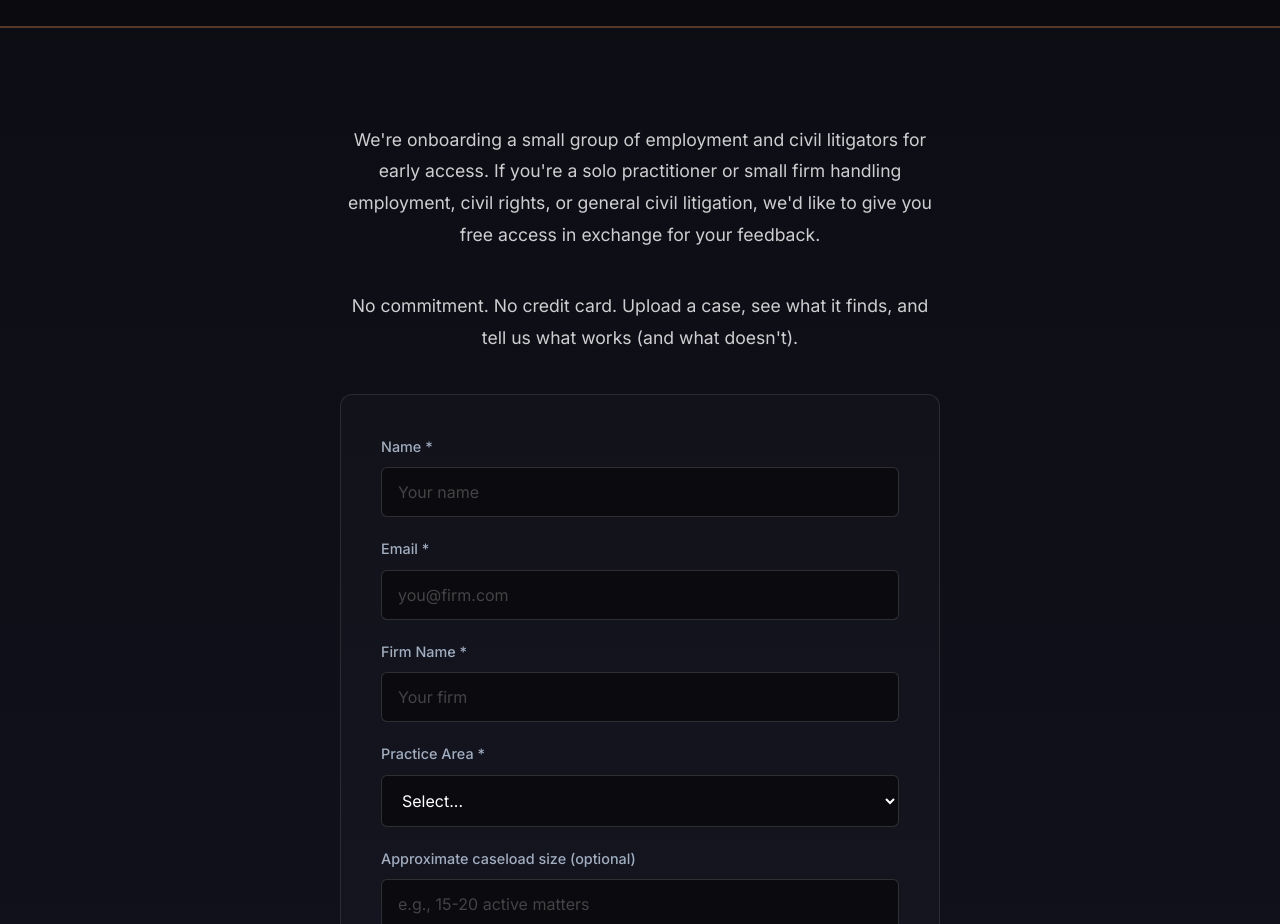
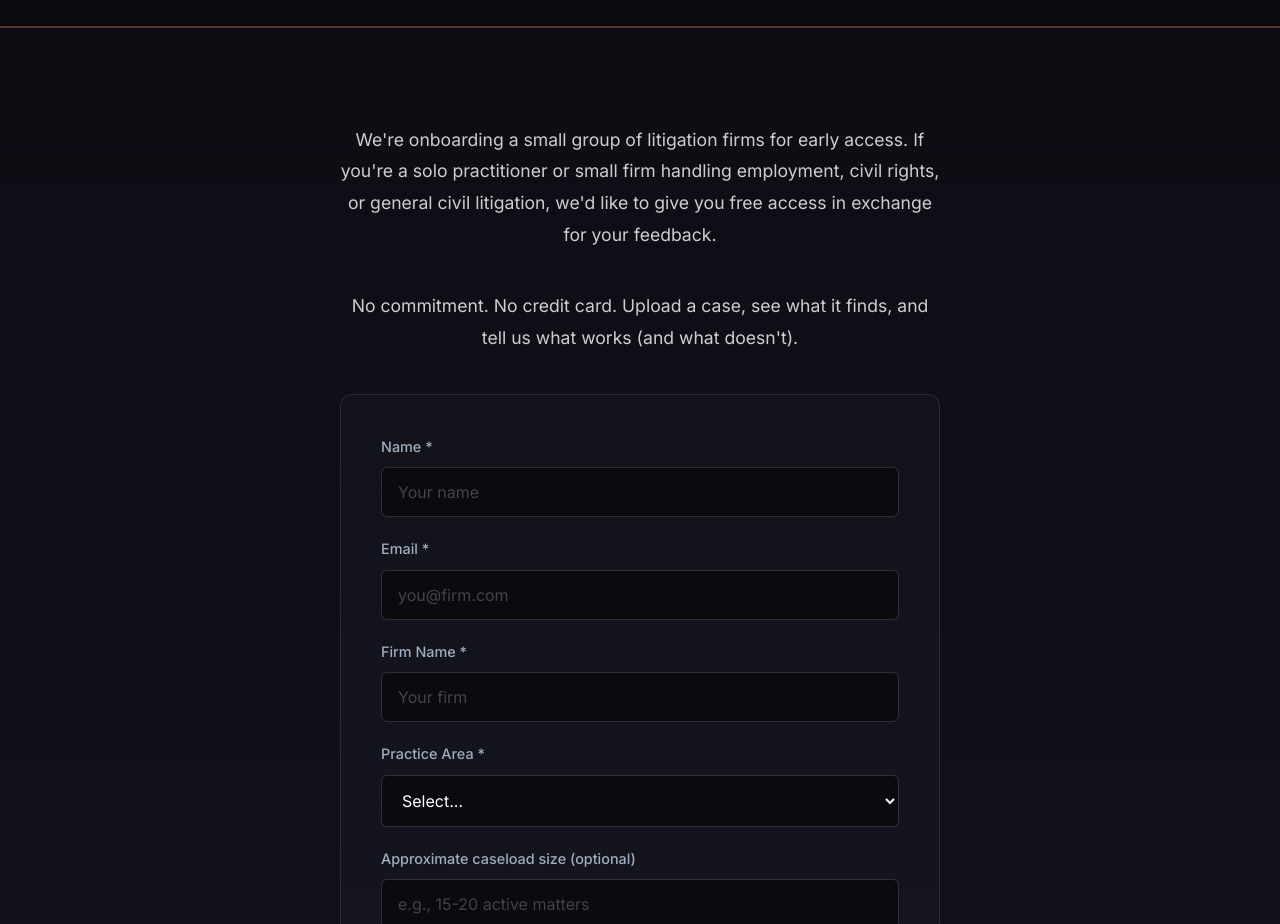
Before and after one commit to jpadwick/Evindent-iq, a plain HTML site: page index.html in a window 1280 px wide. Shown: the part 4360-5284 px from the top of the page. Drawn offline with Linux system fonts and the light colour scheme.

Commit message:
Update early access copy and practice area dropdown sort order

```diff
--- a/index.html
+++ b/index.html
@@ -701,7 +701,7 @@
     <!-- 7. Bottom CTA -->
     <section class="bottom-cta" id="early-access">
         <div class="bottom-cta-content">
-            <p>We're onboarding a small group of employment and civil litigators for early access. If you're a solo practitioner or small firm handling employment, civil rights, or general civil litigation, we'd like to give you free access in exchange for your feedback.</p>
+            <p>We're onboarding a small group of litigation firms for early access. If you're a solo practitioner or small firm handling employment, civil rights, or general civil litigation, we'd like to give you free access in exchange for your feedback.</p>
             <p>No commitment. No credit card. Upload a case, see what it finds, and tell us what works (and what doesn't).</p>
 
             <form class="contact-form" id="demo-form" action="https://formspree.io/f/mdalwqow" method="POST">
@@ -724,11 +724,11 @@
                     <label for="practice-area">Practice Area *</label>
                     <select id="practice-area" name="practice_area" required>
                         <option value="">Select...</option>
-                        <option value="employment">Employment</option>
-                        <option value="civil-rights">Civil Rights</option>
                         <option value="general-civil">General Civil Litigation</option>
                         <option value="commercial-litigation">Commercial Litigation</option>
+                        <option value="employment">Employment</option>
                         <option value="pi">Personal Injury / PI Defense</option>
+                        <option value="civil-rights">Civil Rights</option>
                         <option value="family-law">Family Law</option>
                         <option value="criminal-defense">Criminal Defense</option>
                         <option value="other">Other</option>
```
